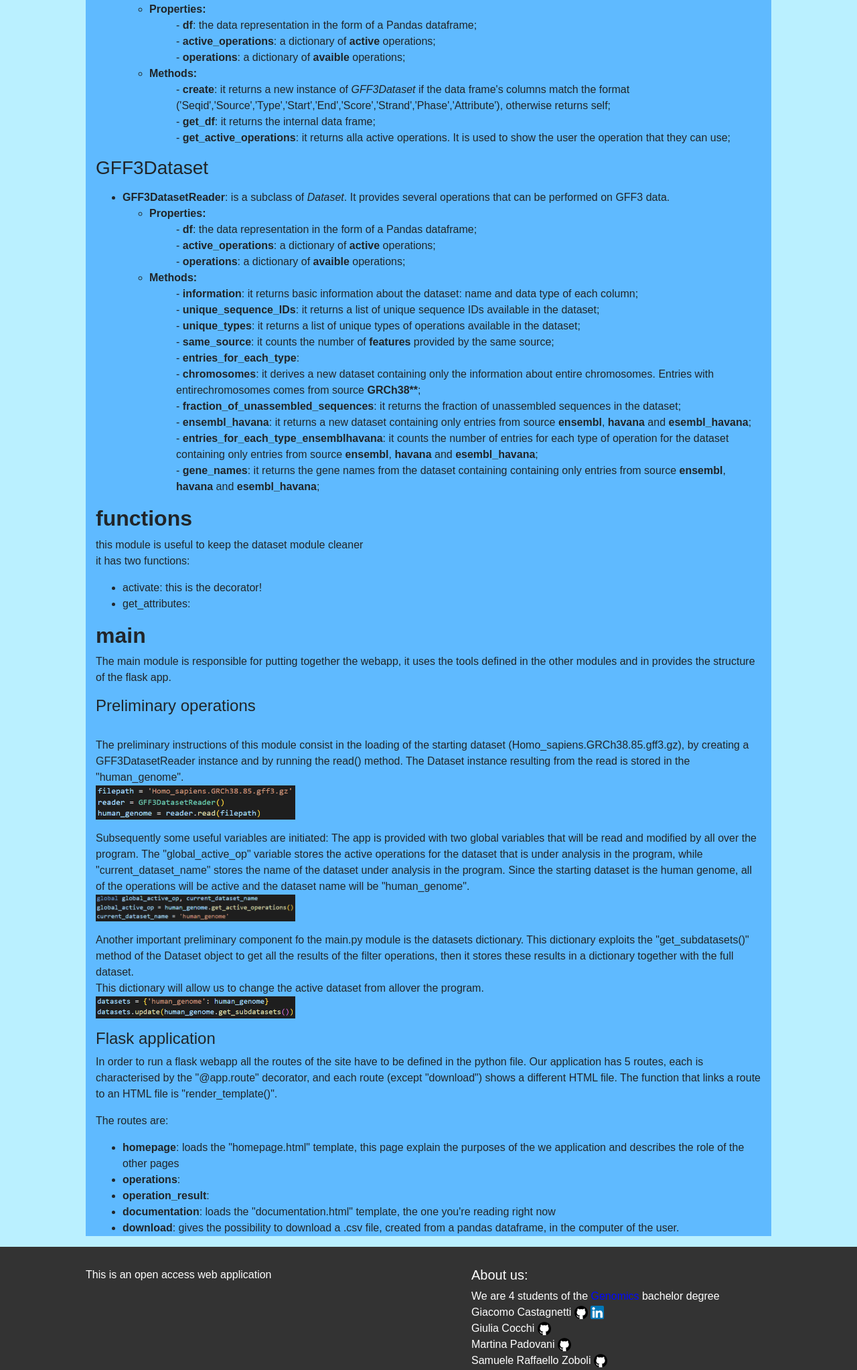
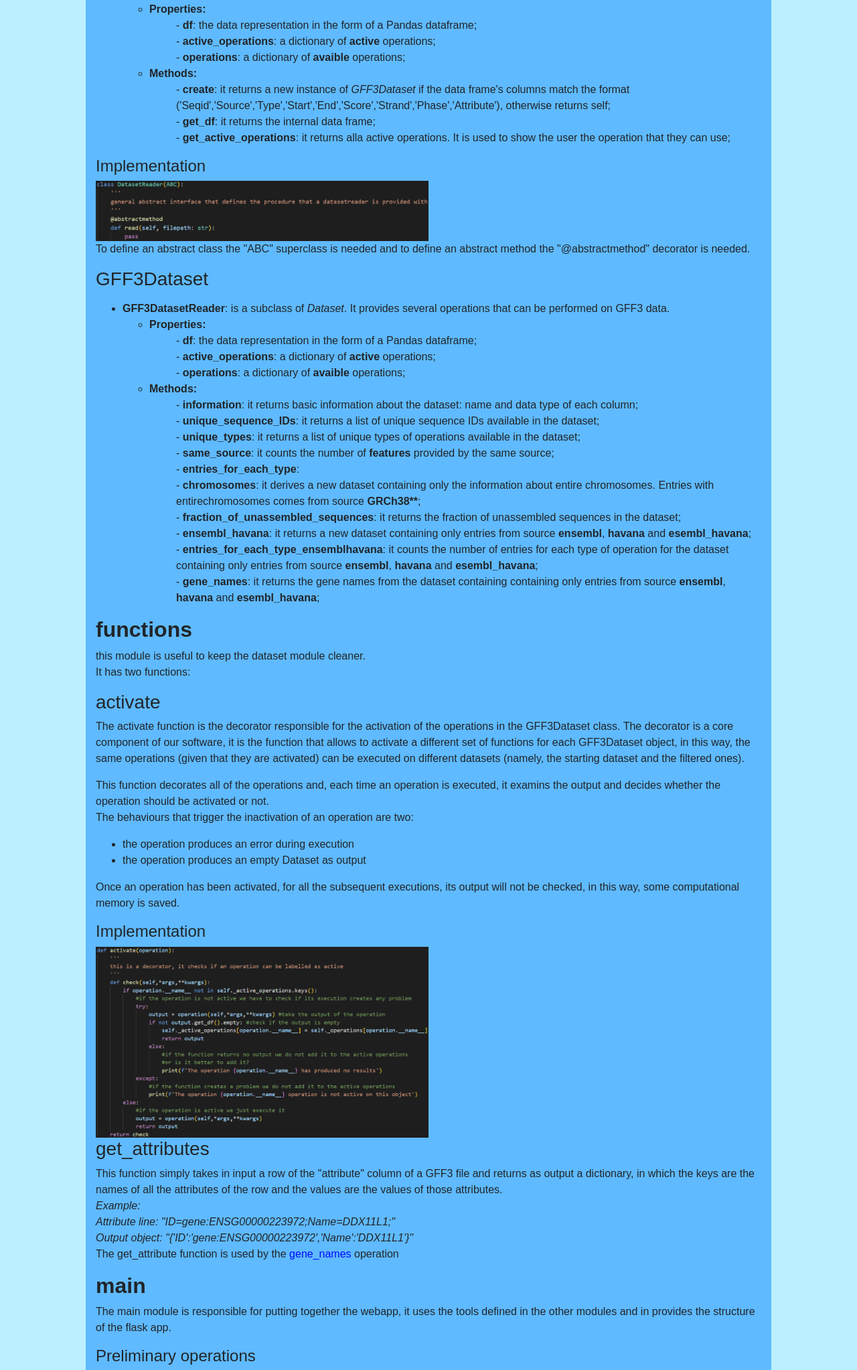
Before and after one commit to kcajj/advanced_programming_project_Genomics_2022, a Flask app: page /documentation in a window 1280 px wide. Shown: the part 4272-6318 px from the top of the page at 67% size. Run offline with Flask 2, Linux system fonts and the light colour scheme; parts of the project's set-up code (start-up, migrations or seed data) failed here and were passed over.

Commit message:
almost finished documentation!!!!!!!!!!!!

```diff
--- a/webapp/functions.py
+++ b/webapp/functions.py
@@ -17,7 +17,6 @@ def activate(operation):
             except:
                 #if the function creates a problem we do not add it to the active operations
                 print(f'The operation {operation.__name__} operation is not active on this object')
-                #we could also add the operation to an inactive register but maybe it is useless
         else:
             #if the operation is active we just execute it
             output = operation(self,*args,**kwargs)
--- a/webapp/templates/documentation.html
+++ b/webapp/templates/documentation.html
@@ -346,6 +346,12 @@
         </li>
     </ul>
 </p>
+<h4>Implementation</h4>
+<img class='code' src="{{ url_for('static', filename='code/1.png') }}">
+<p>
+    To define an abstract class the "ABC" superclass is needed and to define an abstract method the
+    "@abstractmethod" decorator is needed.
+</p>
 <a id="GFF3Dataset">
     <h3>GFF3Dataset</h3>
 </a>
@@ -381,16 +387,48 @@
     <h2><b>functions</b></h2>
 </a>
 <p>
-    this module is useful to keep the dataset module cleaner <br>
-    it has two functions:
-    <ul>
-        <li>
-            activate: this is the decorator!
-        </li>
-        <li>
-            get_attributes:
-        </li>
-    </ul>
+    this module is useful to keep the dataset module cleaner. <br>
+    It has two functions:
+    <a id="decorator">
+        <h3>activate</h3>
+    </a>
+    <p>
+        The activate function is the decorator responsible for the activation of the operations in the
+        GFF3Dataset class. The decorator is a core component of our software, it is the function that
+        allows to activate a different set of functions for each GFF3Dataset object, in this way, the same
+        operations (given that they are activated) can be executed on different datasets (namely, the
+        starting dataset and the filtered ones).
+    </p>
+    <p>
+        This function decorates all of the operations and, each time an operation is executed, it examins the
+        output and decides whether the operation should be activated or not.
+        <br>
+        The behaviours that trigger the inactivation of an operation are two:
+        <ul>
+            <li>the operation produces an error during execution</li>
+            <li>the operation produces an empty Dataset as output</li>
+        </ul>
+    </p>
+    <p>
+        Once an operation has been activated, for all the subsequent executions, its output will not be checked,
+        in this way, some computational memory is saved.
+    </p>
+    <h4>Implementation</h4>
+    <img class='code' src="{{ url_for('static', filename='code/6.png') }}">
+
+    <h3>get_attributes</h3>
+    <p>
+        This function simply takes in input a row of the "attribute" column of a GFF3 file and returns as
+        output a dictionary, in which the keys are the names of all the attributes of the row and the
+        values are the values of those attributes.<br>
+        <i>
+            Example:<br>
+            Attribute line: "ID=gene:ENSG00000223972;Name=DDX11L1;"<br>
+            Output object: "{'ID':'gene:ENSG00000223972','Name':'DDX11L1'}"<br>
+        </i>
+        The get_attribute function is used by the
+        <a href="#gene_names">gene_names</a> operation
+    </p>
 </p>
 <a id="main">
     <h2><b>main</b></h2>
@@ -442,10 +480,26 @@
             and describes the role of the other pages
         </li>
         <li>
-            <b>operations</b>:
+            <b>operations</b>: this page shows the list of active operations, it takes the dataset name as input,
+            in this way, if the active dataset is changed, the active operations are changed accordingly and the
+            current_active_dataset varible is updated.
         </li>
         <li>
-            <b>operation_result</b>:
+            <b>operation_result</b>: this page is responsible of showing the result of the execution of an operation.
+            <br>
+            It can be accessed from two buttons: from an "execute operation" button and from the "open in another
+            tab" button.
+            <br>
+            This function has 3 possible outputs:
+            <ul>
+                <li>If it was called from a normal operation, the page will show the table containing the result
+                    of the execution.
+                </li>
+                <li>If it was called from a filter operation, the "operations" view will be re-proposed, with a
+                    restricted dataset to work on.
+                </li>
+                <li>If it was called from the "open in another tab" button, the page will show a whole GFF3 dataset</li>
+            </ul>
         </li>
         <li>
             <b>documentation</b>: loads the "documentation.html" template, the one you're reading right now
```
Also changed, not shown: webapp/static/code/6.png (added).
